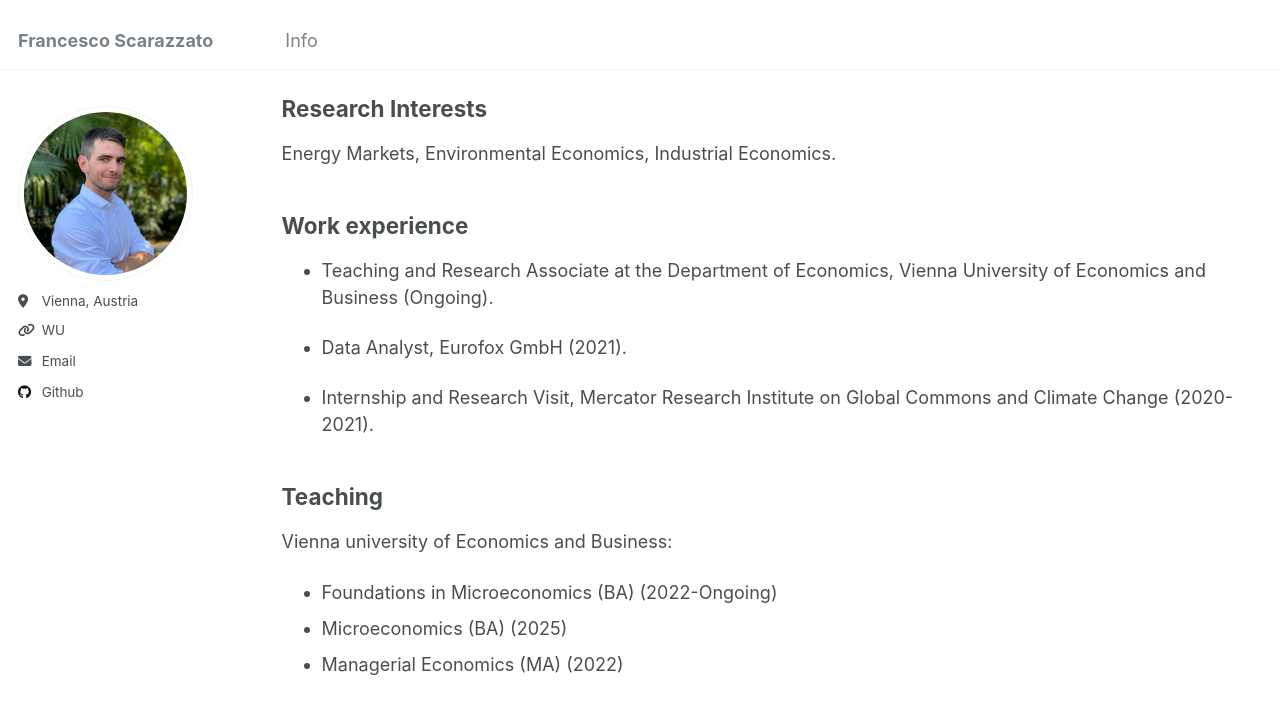
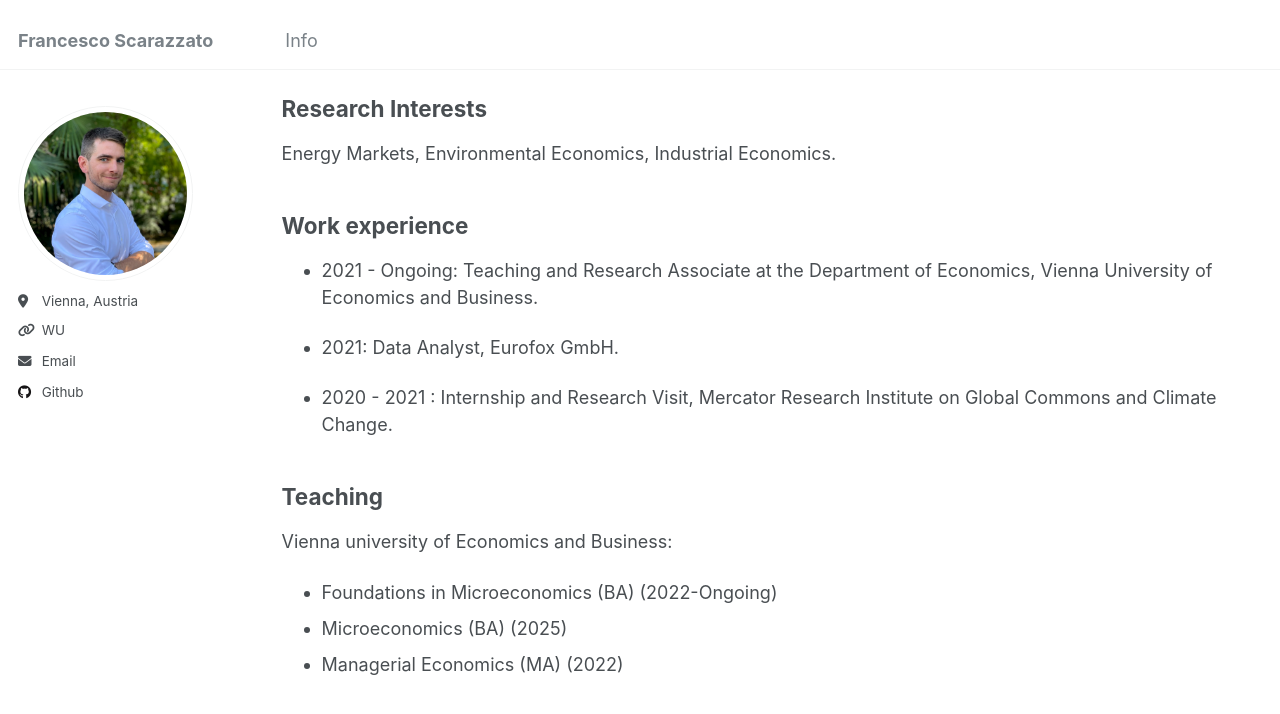
Before and after one commit to fscarazzato/fscarazzato.github.io, a Jekyll site: the page built from _pages/cv.md, in a window 1280 px wide and 900 px high, scrolled down 378 px. Shown: the top 714 px of the window. Built offline with Jekyll 4.4.1, drawn with Linux system fonts in a browser that asks for light colours.

Commit message:
cv page update

```diff
--- a/_pages/cv.md
+++ b/_pages/cv.md
@@ -39,11 +39,11 @@ Energy Markets, Environmental Economics, Industrial Economics.
 
 ## Work experience
 
-* Teaching and Research Associate at the Department of Economics, Vienna University of Economics and Business (Ongoing).
+* 2021 - Ongoing: Teaching and Research Associate at the Department of Economics, Vienna University of Economics and Business.
 
-* Data Analyst, Eurofox GmbH (2021).
+* 2021: Data Analyst, Eurofox GmbH.
 
-* Internship and Research Visit, Mercator Research Institute on Global Commons and Climate Change (2020-2021).
+* 2020 - 2021 : Internship and Research Visit, Mercator Research Institute on Global Commons and Climate Change.
 
 
 
```
